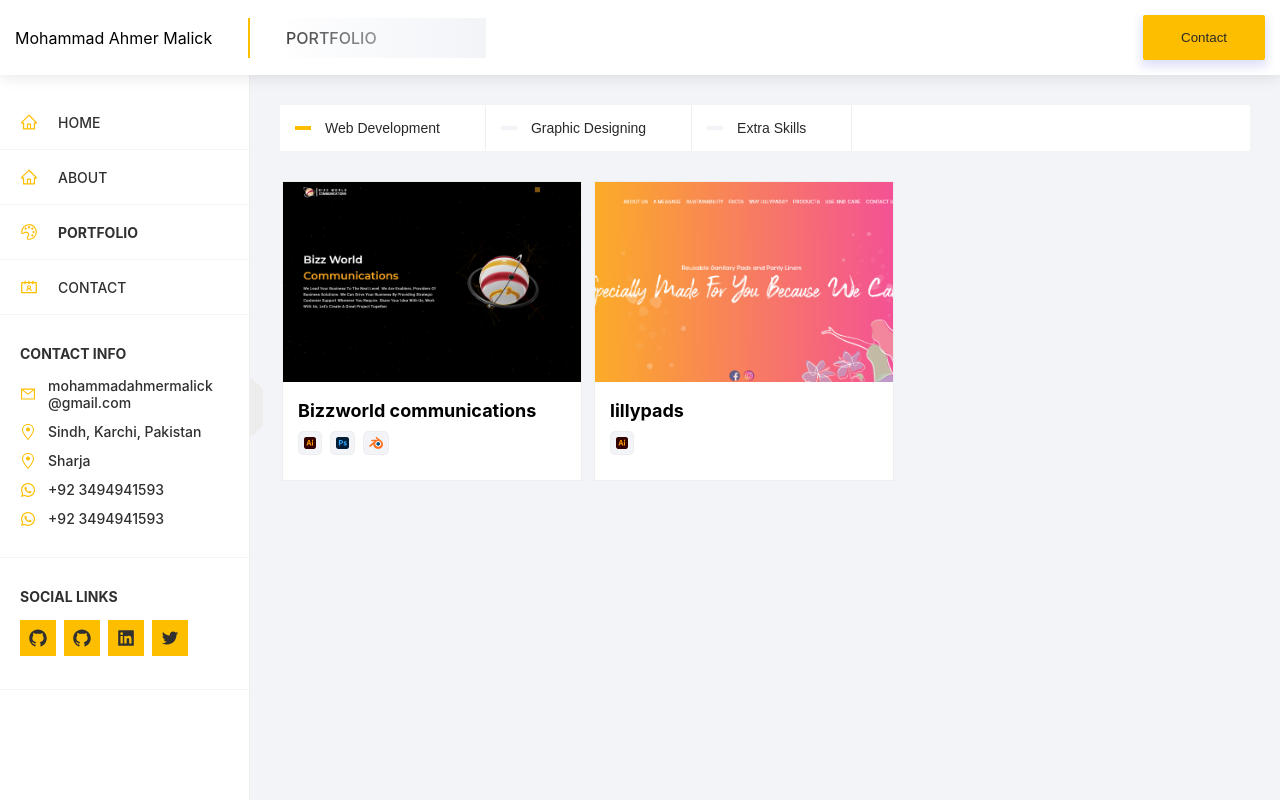
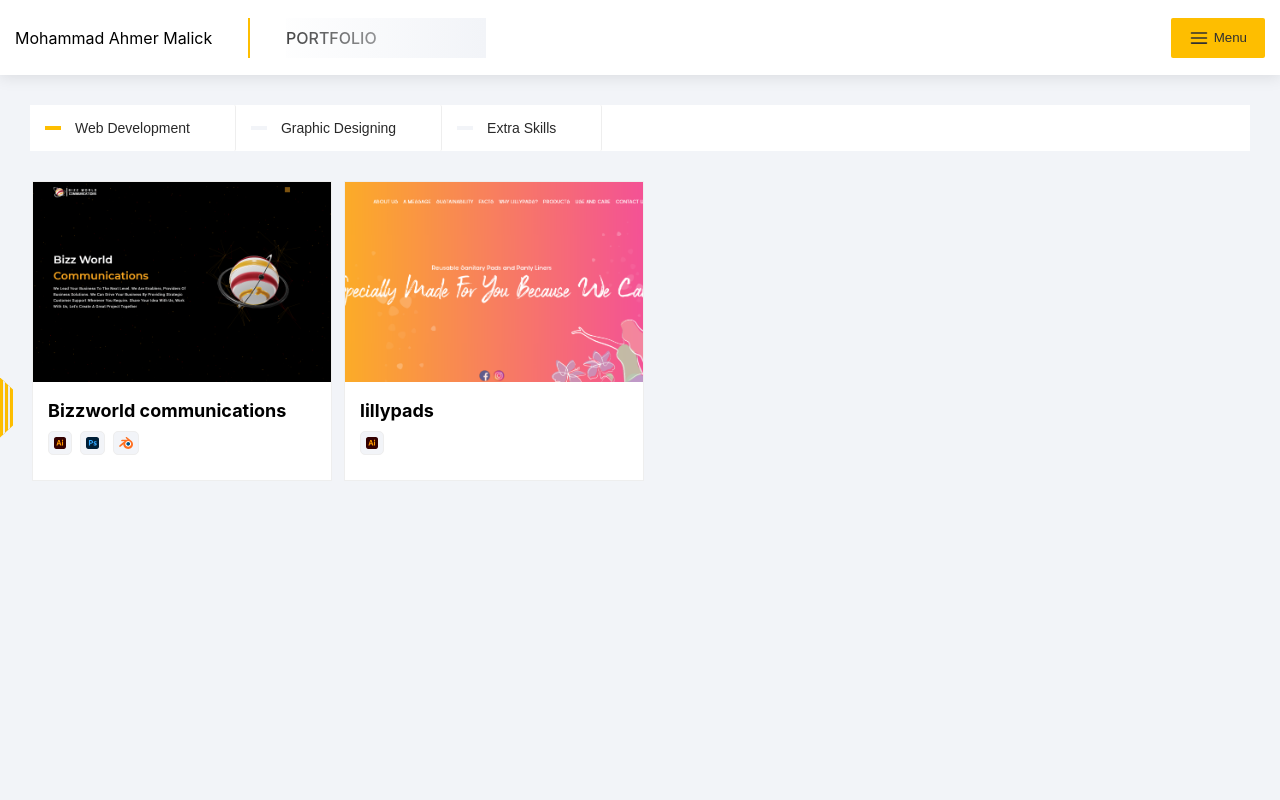
Before and after one commit to MohammadAhmerMalick/portfolio, a Next.js app: page /portfolio in a window 1280 px wide. Built offline with nearby package versions, Linux system fonts and the light colour scheme.

Commit message:
chore: side panel visible state handled at app initial load for differet screen sizes

```diff
--- a/components/common/loading/routeProgressBar/RouteProgressBar.tsx
+++ b/components/common/loading/routeProgressBar/RouteProgressBar.tsx
@@ -1,9 +1,20 @@
 import { useRouter } from 'next/router'
-import { useEffect, useRef, useState } from 'react'
+import {
+  FC,
+  useRef,
+  useState,
+  Dispatch,
+  useEffect,
+  SetStateAction,
+} from 'react'
 
 import S from './RouteProgressBar.module.scss'
 
-const RouteProgressBar = () => {
+interface RouteProgressBar {
+  minimizeSidepanel: Dispatch<SetStateAction<boolean>>
+}
+
+const RouteProgressBar: FC<RouteProgressBar> = ({ minimizeSidepanel }) => {
   const router = useRouter()
 
   const interval = useRef<NodeJS.Timer>()
@@ -11,8 +22,13 @@
   const [isCompleted, setIsCompleted] = useState<boolean>(true) // is page loaded completely
 
   useEffect(() => {
-    const handleRouteChange = () => setIsCompleted(false)
-    const handleRouteChanged = () => setIsCompleted(true)
+    const handleRouteChange = () => {
+      setIsCompleted(false)
+      if (window.screen.width <= 992) minimizeSidepanel(true)
+    }
+    const handleRouteChanged = () => {
+      setIsCompleted(true)
+    }
 
     router.events.on('routeChangeStart', handleRouteChange) // when page loading
     router.events.on('routeChangeComplete', handleRouteChanged) // when page loaded
@@ -21,7 +37,7 @@
       router.events.off('routeChangeStart', handleRouteChange)
       router.events.off('routeChangeComplete', handleRouteChanged)
     }
-  }, [router.events])
+  }, [router.events, minimizeSidepanel])
 
   const handleProgress = () => {
     interval.current = setInterval(() => {
--- a/components/header/Header.module.scss
+++ b/components/header/Header.module.scss
@@ -23,14 +23,14 @@
     align-items: center;
     justify-content: space-between;
 
-    @media (max-width: $mobileRes) {
-      display: none;
-    }
-
     .title {
       padding-left: 36px;
 
       border-left: 2px solid $primaryColor;
+
+      @media (max-width: $mobileRes) {
+        display: none;
+      }
 
       .text {
         position: relative;
@@ -60,24 +60,30 @@
       }
     }
 
-    .link {
+    .menuButton {
+      display: flex;
+      align-items: center;
+      gap: 5px;
+
+      width: max-content;
+      height: 40px;
+
+      margin-left: auto;
+      padding: 7px 18px;
+
+      color: $textColor;
+
       z-index: 5;
+
+      svg {
+        font-size: 20px;
+      }
+
+      .text {
+        @media (max-width: $mobileRes) {
+          display: none;
+        }
+      }
     }
   }
-
-  .menuButton {
-    display: none;
-
-    @media (max-width: $mobileRes) {
-      display: flex;
-    }
-
-    width: max-content;
-
-    margin-left: auto;
-    padding: 7px;
-
-    font-size: 20px;
-    color: $textColor;
-  }
 }
--- a/components/header/Header.tsx
+++ b/components/header/Header.tsx
@@ -1,4 +1,3 @@
-import Link from 'next/link'
 import { useRouter } from 'next/router'
 import { Dispatch, FC, SetStateAction } from 'react'
 
@@ -26,16 +25,14 @@
         <div className={S.title}>
           <p className={S.text}>{router.pathname.split('/')[1] || 'home'}</p>
         </div>
-        <Link href="/contact" className={S.link}>
-          <Button shadow>Contact</Button>
-        </Link>
+        <Button
+          className={S.menuButton}
+          onClick={() => setIsSidePanelMinimized(!isSidePanelminimized)}
+        >
+          {isSidePanelminimized ? <MenuIcon /> : <CloseIcon />}
+          <span className={S.text}>Menu</span>
+        </Button>
       </div>
-      <Button
-        className={S.menuButton}
-        onClick={() => setIsSidePanelMinimized(!isSidePanelminimized)}
-      >
-        {isSidePanelminimized ? <MenuIcon /> : <CloseIcon />}
-      </Button>
     </header>
   )
 }
--- a/components/sections/portfolio/PortfolioGridLibrary.tsx
+++ b/components/sections/portfolio/PortfolioGridLibrary.tsx
@@ -14,7 +14,7 @@
 
 import S from './PortfolioGridLibrary.module.scss'
 
-const item = [
+const items = [
   {
     name: 'card',
     description: 'card',
@@ -71,19 +71,19 @@
 
       {/* items */}
       <div className={S.items}>
-        {item.map((e, i) => (
+        {items.map((item) => (
           <Link
             key={uuid()}
-            href={`portfolio/${e.name}`}
+            href={`portfolio/${item.name}`}
             className={classNames(S.item, {
-              [S.hide]: !e.category.includes(activeCategory),
+              [S.hide]: !item.category.includes(activeCategory),
             })}
           >
-            <img src={e.image} alt="" />
+            <img src={item.image} alt={item.name} />
             <div className={S.details}>
-              <h3 className={S.title}>{e.name}</h3>
-              <SkillTags customList={e.tags} hideName />
-              <p className={S.para}>{e.description}</p>
+              <h3 className={S.title}>{item.name}</h3>
+              <SkillTags customList={item.tags} hideName />
+              <p className={S.para}>{item.description}</p>
             </div>
           </Link>
         ))}
--- a/pages/_app.tsx
+++ b/pages/_app.tsx
@@ -1,8 +1,8 @@
 import Head from 'next/head'
-import { useState } from 'react'
+import { AppProps } from 'next/app'
 import classNames from 'classnames'
 import { useRouter } from 'next/router'
-import type { AppProps } from 'next/app'
+import { useEffect, useState } from 'react'
 
 import { capitalize } from '@/utils/utilFunctions'
 
@@ -12,15 +12,20 @@
 
 import '@/styles/globals.scss'
 
-const metaUrl = 'http://mohammadahmermalick.com'
+const metaUrl = 'http://www.mohammadahmermalick.com'
 const metaImage = '/'
 const metaDescription =
   'This is my portfolio website. Here you will find all my project and ways to contact me, Mohammad Ahmer Malick | mohammadahmermalick@gmail.com'
 
 export default function App({ Component, pageProps }: AppProps) {
   const router = useRouter()
+  const [isSidePanelminimized, setIsSidePanelMinimized] = useState(true)
 
-  const [isSidePanelminimized, setIsSidePanelMinimized] = useState(false)
+  useEffect(() => {
+    setIsSidePanelMinimized(
+      typeof window !== 'undefined' && window.screen.width <= 992
+    )
+  }, [])
 
   return (
     <>
@@ -63,7 +68,7 @@
         minimized={isSidePanelminimized}
         setMinimized={setIsSidePanelMinimized}
       />
-      <RouteProgressBar />
+      <RouteProgressBar minimizeSidepanel={setIsSidePanelMinimized} />
       <main className={classNames({ expended: isSidePanelminimized })}>
         <Component {...pageProps} />
         <div
--- a/pages/portfolio/[id].tsx
+++ b/pages/portfolio/[id].tsx
@@ -14,10 +14,10 @@
     <>
       <SectionContainer>
         <SectionHeading
-          primary="Bizzworld Communicatinos"
+          primary="Bizzworld Communications"
           paragraph="Lorem ipsum, dolor sit amet consectetur adipisicing elit. Quis tempora similique voluptate nesciunt excepturi ipsam debitis doloremque ab odit maiores."
         />
-        <article>a</article>
+        <article>{id}</article>
       </SectionContainer>
 
       <Contact />
```
